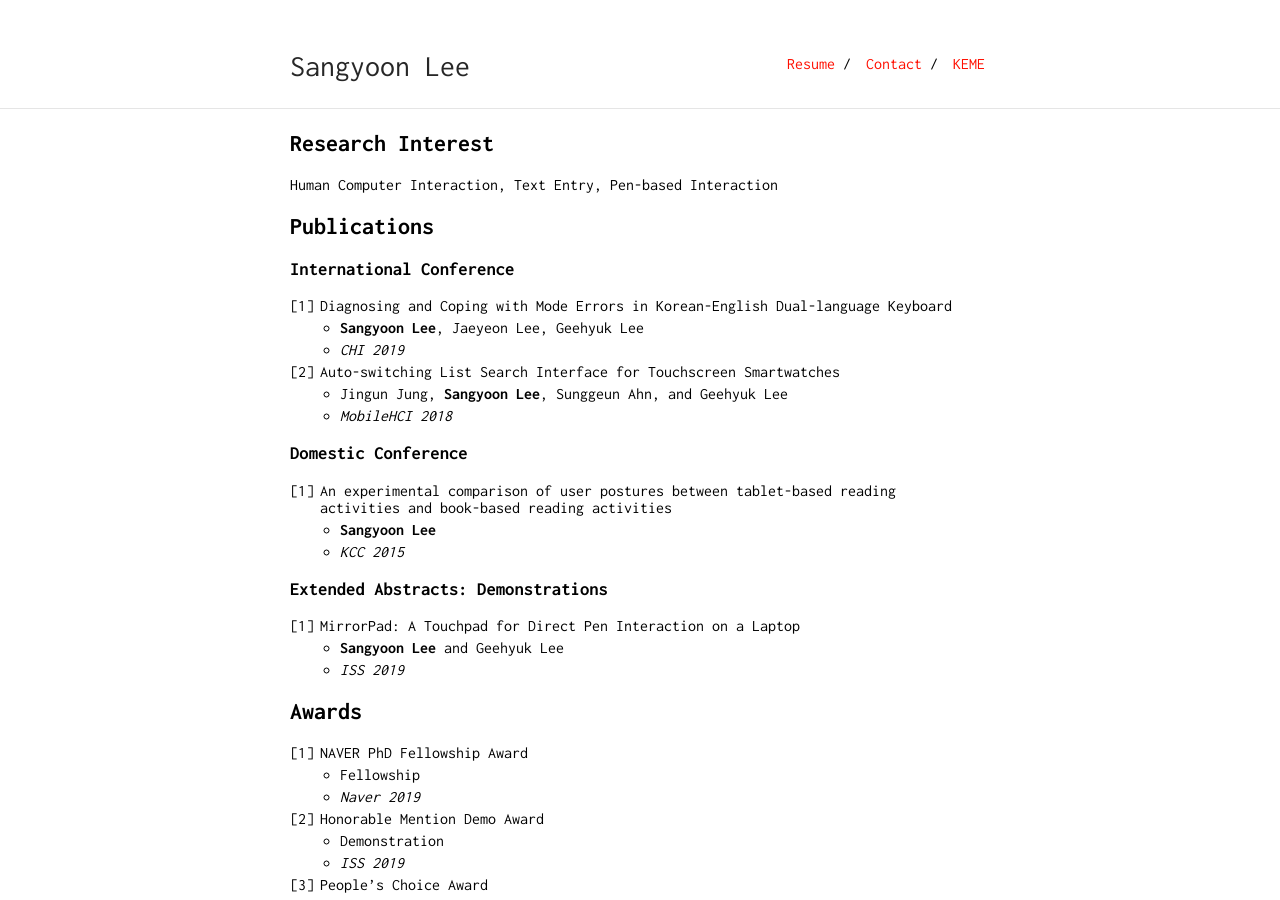
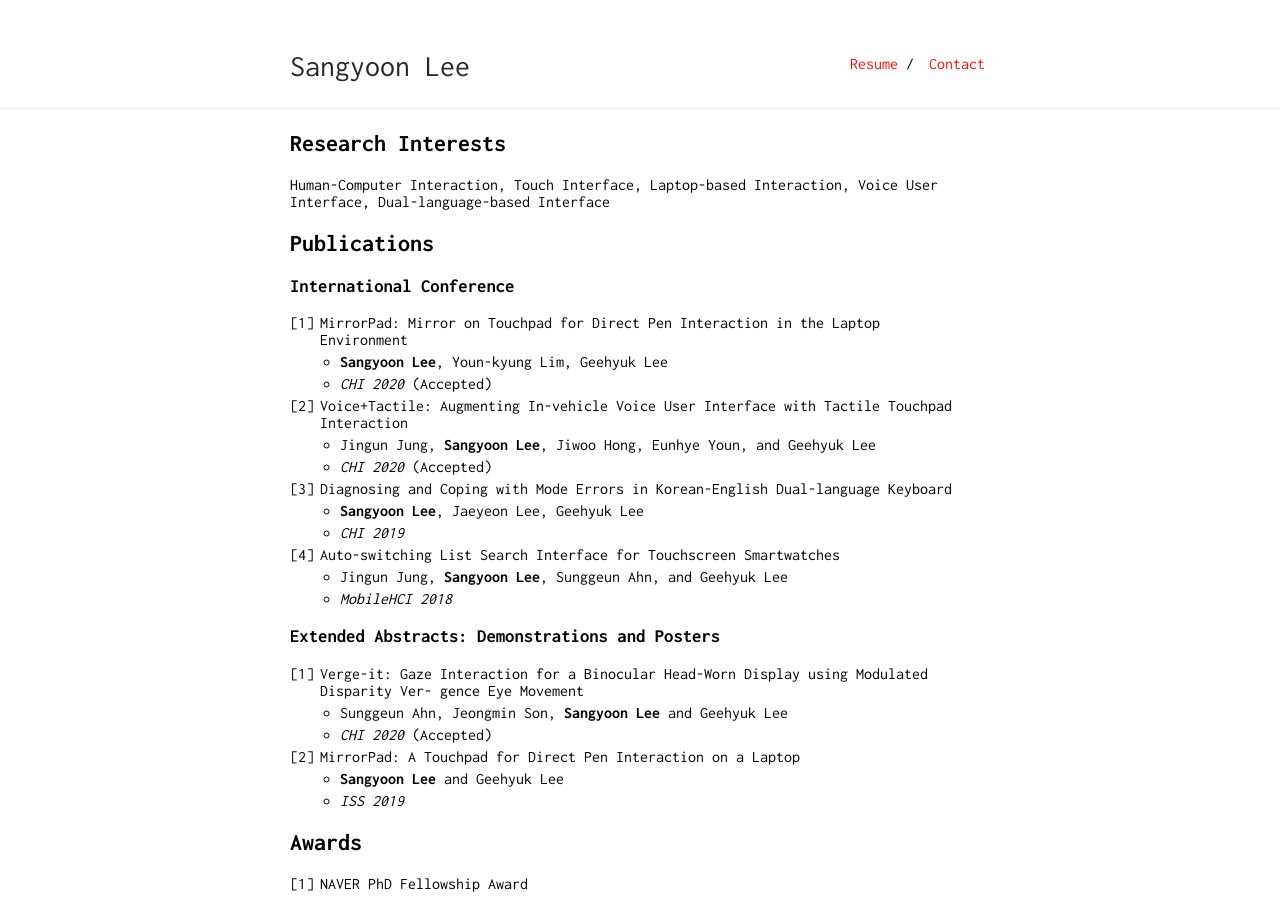
Before and after one commit to pinetree408/pinetree408.github.io, a Jekyll site: the page built from index.md, in a window 1280 px wide and 900 px high. Built offline with Jekyll 4.4.1, drawn with Linux system fonts in a browser that asks for light colours; our own code applies the rules of GitHub Pages for plain Markdown files; some of the changed text lies outside the part shown.

Commit message:
Update contents with recent news

```diff
--- a/_config.yml
+++ b/_config.yml
@@ -21,5 +21,3 @@ nav:
    link: "CV.pdf"
  - name: "Contact"
    link: "contact"
- - name: "KEME"
-   link: "keme"
--- a/index.md
+++ b/index.md
@@ -2,30 +2,39 @@
 layout: default
 ---
 
-## Research Interest
+## Research Interests
 
-Human Computer Interaction, Text Entry, Pen-based Interaction
+Human-Computer Interaction, Touch Interface, Laptop-based Interaction, Voice User Interface, Dual-language-based Interface
+
 
 ## Publications
 
 ### International Conference
 
-1. Diagnosing and Coping with Mode Errors in Korean-English Dual-language Keyboard
+1. MirrorPad: Mirror on Touchpad for Direct Pen Interaction in the Laptop Environment
+  - **Sangyoon Lee**, Youn-kyung Lim, Geehyuk Lee
+  - *CHI 2020* (Accepted)
+
+2. Voice+Tactile: Augmenting In-vehicle Voice User Interface with Tactile Touchpad Interaction
+  - Jingun Jung, **Sangyoon Lee**, Jiwoo Hong, Eunhye Youn, and Geehyuk Lee
+  - *CHI 2020* (Accepted)
+
+3. Diagnosing and Coping with Mode Errors in Korean-English Dual-language Keyboard
   - **Sangyoon Lee**, Jaeyeon Lee, Geehyuk Lee
   - *CHI 2019*
-2. Auto-switching List Search Interface for Touchscreen Smartwatches
+
+4. Auto-switching List Search Interface for Touchscreen Smartwatches
   - Jingun Jung, **Sangyoon Lee**, Sunggeun Ahn, and Geehyuk Lee
   - *MobileHCI 2018*
 
-### Domestic Conference
 
-1. An experimental comparison of user postures between tablet-based reading activities and book-based reading activities
-  - **Sangyoon Lee**
-  - *KCC 2015*
+### Extended Abstracts: Demonstrations and Posters
 
-### Extended Abstracts: Demonstrations
+1. Verge-it: Gaze Interaction for a Binocular Head-Worn Display using Modulated Disparity Ver- gence Eye Movement
+  - Sunggeun Ahn, Jeongmin Son, **Sangyoon Lee** and Geehyuk Lee
+  - *CHI 2020* (Accepted)
 
-1. MirrorPad: A Touchpad for Direct Pen Interaction on a Laptop
+2. MirrorPad: A Touchpad for Direct Pen Interaction on a Laptop
   - **Sangyoon Lee** and Geehyuk Lee
   - *ISS 2019*
 
@@ -43,7 +52,28 @@ Human Computer Interaction, Text Entry, Pen-based Interaction
   - Student Innovation Contest
   - *UIST 2017*
 
-## Open Source Contribution
+
+## Invited Talks
+
+- Coping with Mode Errors in Dual-language Keyboard, Hancom TechDay, 2019
+
+
+## Academic Services
+
+- CHI’ 19, MobileHCI’ 19, AH' 20
+
+
+## Teaching
+
+- CS584 Human-Computer Interaction, Fall 2019
+- CS550 Software Engineering, Spring 2019
+- CS584 Human-Computer Interaction, Fall 2018
+- CS420 Compiler Design, Fall 2016
+- CS220 Programming Principles, Spring 2016
+- CS311 Computer Architecture, Fall 2016
+
+
+## Open Source Contributions
 
 1. Konlpy
   - Python package for Korean natural language processing
```
Also changed, not shown: 1 other file.
